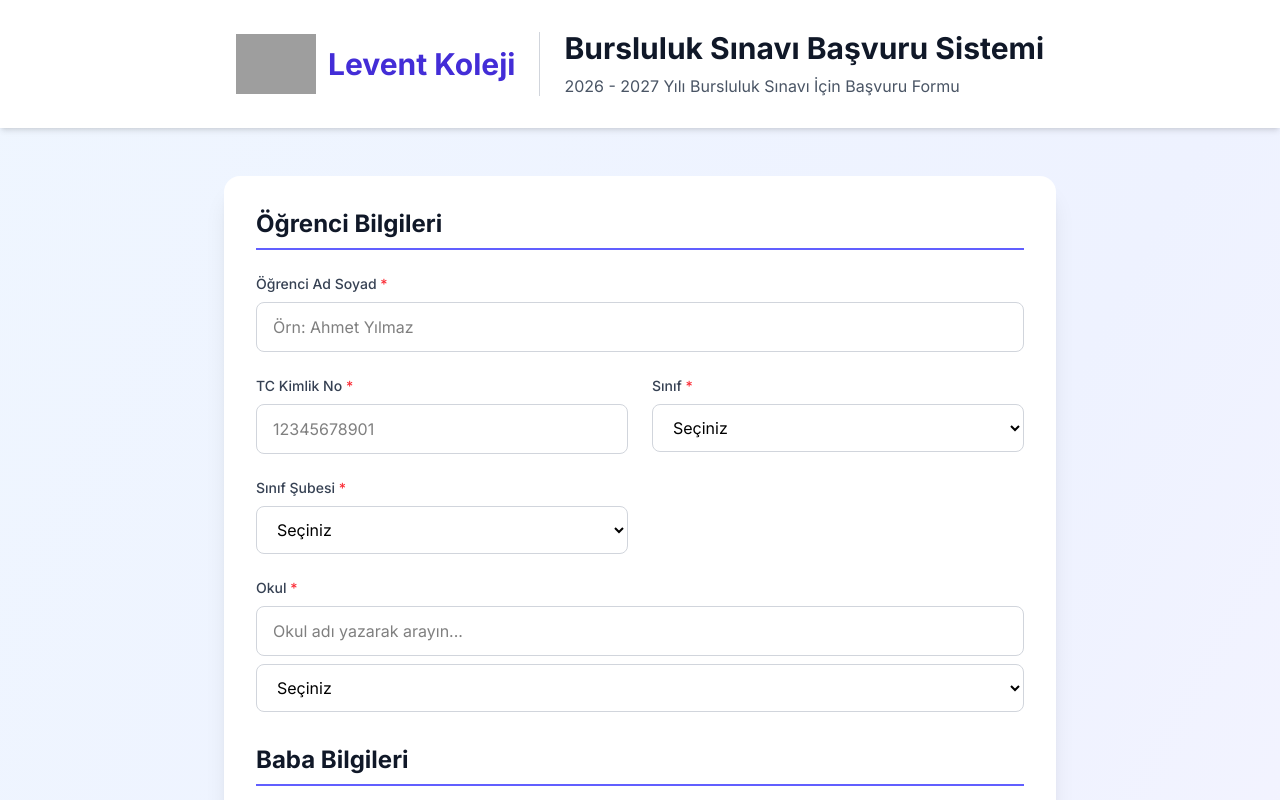
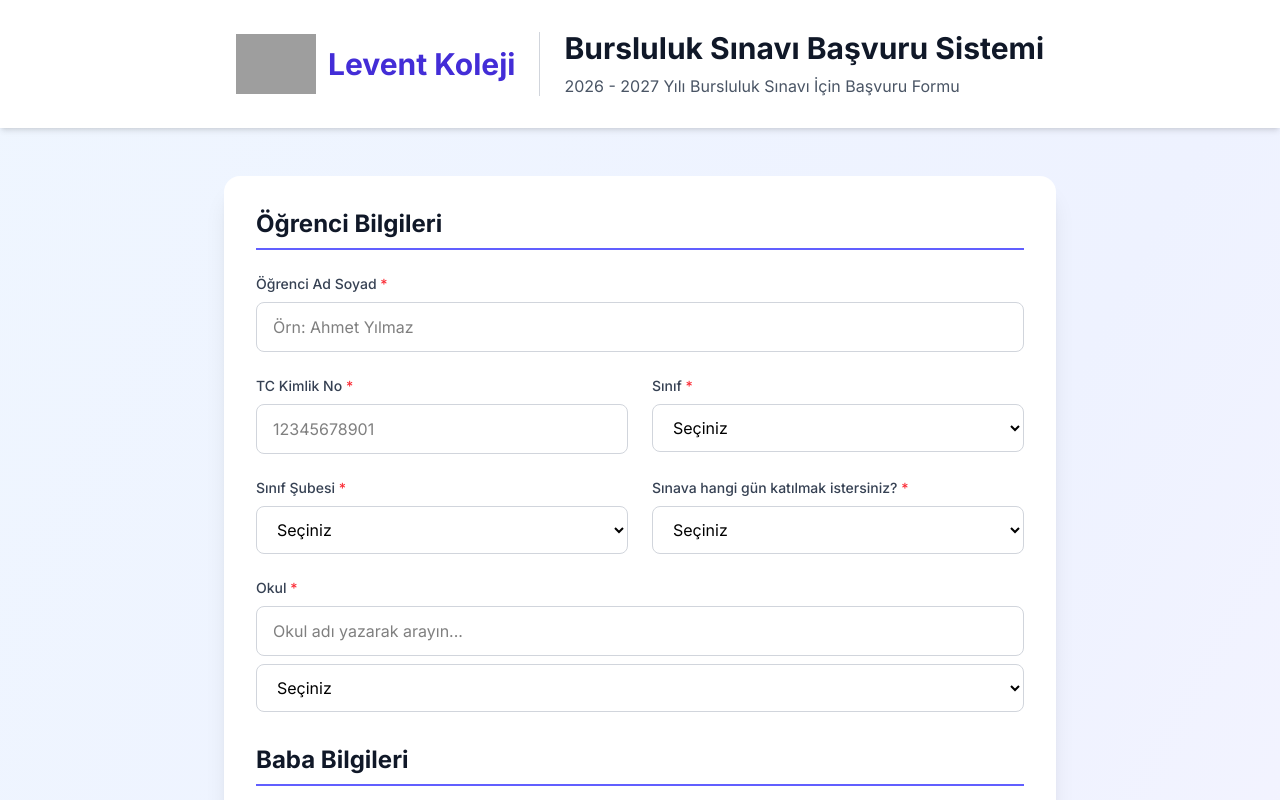
Before and after one commit to eerdem5387/basvuru-sistemi, a Next.js app: page / in a window 1280 px wide. Shown: the top 800 px of the page. Built offline with nearby package versions, Linux system fonts and the light colour scheme; grey boxes are pictures that could not be loaded.

Commit message:
gün seçimi

```diff
--- a/app/page.tsx
+++ b/app/page.tsx
@@ -84,6 +84,7 @@ const okullar = [
   'RİZE - GÜNEYSU - Adacami İlkokulu',
   'RİZE - GÜNEYSU - ÖZEL BİLGE İLKOKULU',
   'RİZE - GÜNEYSU - ÖZEL GÜNEYSU OKULLARI İLKOKULU',
+  'RİZE - GÜNEYSU - ÖZEL GÜNEYSU OKULLARI ORTAOKULU',
   // HEMŞİN
   'RİZE - HEMŞİN - MERKEZ ORTAOKULU',
   'RİZE - HEMŞİN - Hemşin Çok Programlı Anadolu Lisesi',
@@ -159,6 +160,18 @@ const okullar = [
   'RİZE - MERKEZ - PETROL OFİSİ İLKOKULU',
   'RİZE - MERKEZ - MEHMETÇİK İLKOKULU',
   'RİZE - MERKEZ - VAKIFBANK İLKOKULU',
+  'RİZE - MERKEZ - ÖZEL RİZE ANADOLU İLKOKULU',
+  'RİZE - MERKEZ - ÖZEL RİZE ANADOLU ORTAOKULU',
+  'RİZE - MERKEZ - ÖZEL RİZE BAHÇEŞEHİR KOLEJİ ANADOLU LİSESİ',
+  'RİZE - MERKEZ - ÖZEL RİZE BAHÇEŞEHİR KOLEJİ FEN LİSESİ',
+  'RİZE - MERKEZ - ÖZEL RİZE BAHÇEŞEHİR KOLEJİ İLKOKULU',
+  'RİZE - MERKEZ - ÖZEL RİZE BAHÇEŞEHİR KOLEJİ ORTAOKULU',
+  'RİZE - MERKEZ - ÖZEL RİZE ÇÖZÜM ANADOLU LİSESİ',
+  'RİZE - MERKEZ - ÖZEL RİZE ÇÖZÜM İLKOKULU',
+  'RİZE - MERKEZ - ÖZEL RİZE ÇÖZÜM ORTAOKULU',
+  'RİZE - MERKEZ - ÖZEL RİZE POYRAZ ANADOLU LİSESİ',
+  'RİZE - MERKEZ - ÖZEL RİZE POYRAZ FEN LİSESİ',
+  'RİZE - MERKEZ - ÖZEL RİZE POYRAZ ORTAOKULU',
   // PAZAR
   'RİZE - PAZAR - FUAT ERGENÇ ORTAOKULU',
   'RİZE - PAZAR - Pazar Anadolu İmam Hatip Lisesi',
@@ -178,6 +191,10 @@ const okullar = [
   'RİZE - PAZAR - Ahmet Mesut Yılmaz İlkokulu',
   'RİZE - PAZAR - AKTEPE İLKOKULU',
   'RİZE - PAZAR - ÖZEL RİZE PAZAR MEKTEBİM İLKOKULU',
+  'RİZE - PAZAR - ÖZEL ÇÖZÜM FEN LİSESİ',
+  'RİZE - PAZAR - ÖZEL ÇÖZÜM İLKOKULU',
+  'RİZE - PAZAR - ÖZEL ÇÖZÜM ORTAOKULU',
+  'RİZE - PAZAR - ÖZEL PAZAR AÇI ANADOLU LİSESİ',
 ]
 
 const siniflar = [
@@ -336,6 +353,7 @@ export default function HomePage() {
   const selectedOkul = watch('okul')
   const selectedBabaMeslek = watch('babaMeslek')
   const selectedAnneMeslek = watch('anneMeslek')
+  const selectedSinavGunu = watch('sinavGunu')
 
   // Filtrelenmiş okul listesi
   const filteredOkullar = useMemo(() => {
@@ -522,6 +540,7 @@ export default function HomePage() {
                           'okul': 'Okul',
                           'ogrenciSinifi': 'Sınıf',
                           'ogrenciSube': 'Sınıf Şubesi',
+                          'sinavGunu': 'Sınav Günü',
                           'babaAdSoyad': 'Baba Ad Soyad',
                           'babaMeslek': 'Baba Meslek',
                           'babaIsAdresi': 'Baba İş Adresi',
@@ -638,6 +657,24 @@ export default function HomePage() {
                   </select>
                   {errors.ogrenciSube && (
                     <p className="mt-1 text-sm text-red-600">{errors.ogrenciSube.message}</p>
+                  )}
+                </div>
+
+                <div>
+                  <label className="block text-sm font-medium text-gray-700 mb-2">
+                    Sınava hangi gün katılmak istersiniz? <span className="text-red-500">*</span>
+                  </label>
+                  <select
+                    {...register('sinavGunu')}
+                    value={selectedSinavGunu || ''}
+                    className="w-full px-4 py-3 border border-gray-300 rounded-lg focus:ring-2 focus:ring-indigo-500 focus:border-transparent transition duration-200"
+                  >
+                    <option value="">Seçiniz</option>
+                    <option value="Cumartesi">Cumartesi</option>
+                    <option value="Pazar">Pazar</option>
+                  </select>
+                  {errors.sinavGunu && (
+                    <p className="mt-1 text-sm text-red-600">{errors.sinavGunu.message}</p>
                   )}
                 </div>
 
--- a/lib/validations.ts
+++ b/lib/validations.ts
@@ -43,6 +43,11 @@ export const basvuruSchema = z.object({
   ogrenciSube: z.string()
     .min(1, "Şube seçimi zorunludur"),
 
+  sinavGunu: z.enum(["Cumartesi", "Pazar"], {
+    required_error: "Sınav günü seçimi zorunludur",
+    invalid_type_error: "Geçerli bir sınav günü seçiniz",
+  }),
+
   babaAdSoyad: z.string()
     .min(3, "Baba adı soyadı en az 3 karakter olmalıdır")
     .max(100, "Baba adı soyadı en fazla 100 karakter olabilir")
--- a/lib/webhook.ts
+++ b/lib/webhook.ts
@@ -9,6 +9,7 @@ interface WebhookPayload {
   okul: string
   ogrenciSinifi: string
   ogrenciSube: string
+  sinavGunu: string
   babaAdSoyad: string
   babaMeslek: string
   babaIsAdresi: string
@@ -137,6 +138,7 @@ export function formatBasvuruForWebhook(basvuru: any): WebhookPayload {
     okul: basvuru.okul,
     ogrenciSinifi: basvuru.ogrenciSinifi,
     ogrenciSube: basvuru.ogrenciSube,
+    sinavGunu: basvuru.sinavGunu,
     babaAdSoyad: basvuru.babaAdSoyad,
     babaMeslek: basvuru.babaMeslek,
     babaIsAdresi: basvuru.babaIsAdresi,
```
Also changed, not shown: 1 other file (tests, documents, lock files or other folders).
